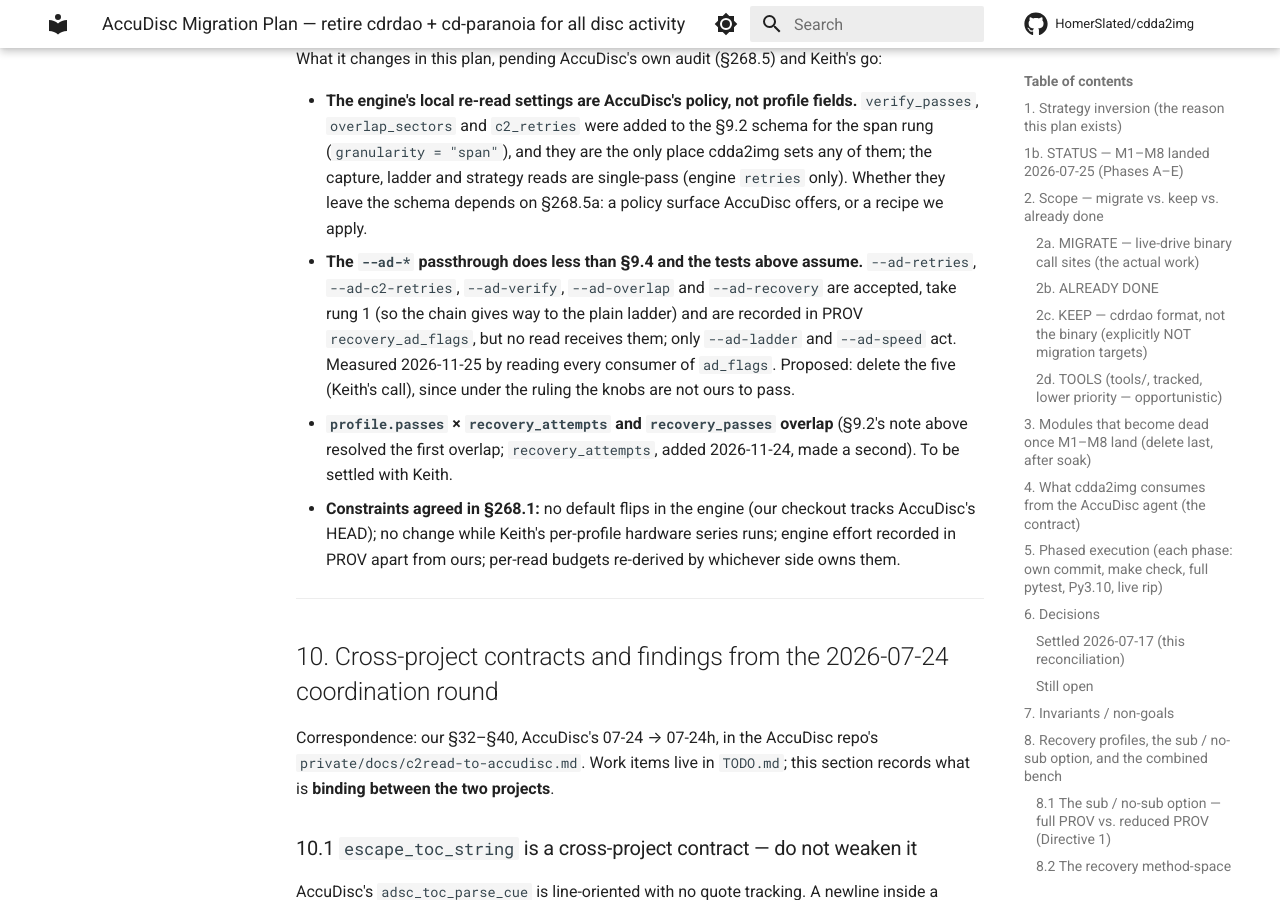
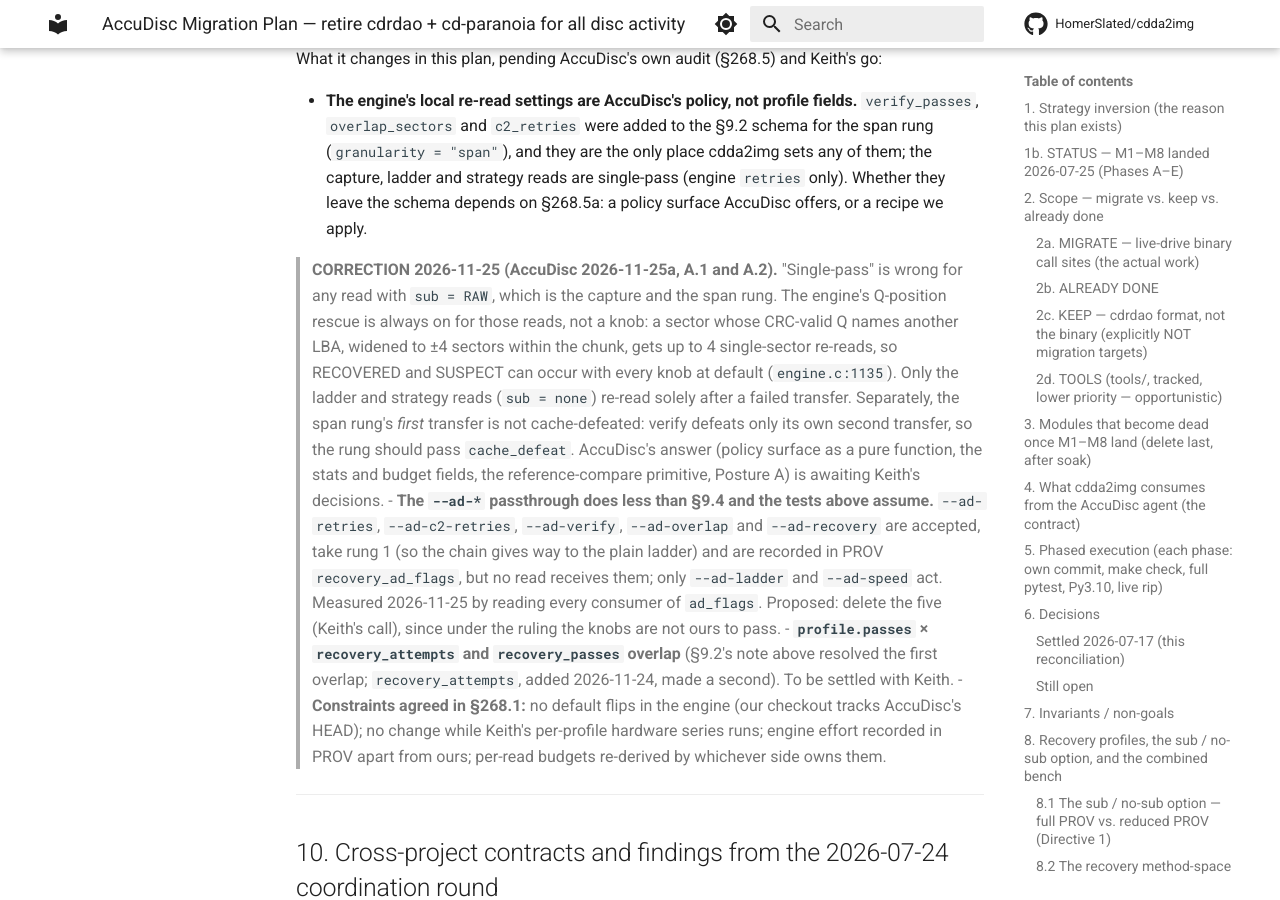
Before and after one commit to HomerSlated/cdda2img, an MkDocs documentation site: the page built from docs/reference/accudisc-migration-plan.md, in a window 1280 px wide and 900 px high, scrolled down 21975 px. Built offline with MkDocs 1.6.1 and Material for MkDocs 9.7.7, drawn with Linux system fonts in a browser that asks for light colours; comment, search, counter and statistics services are not loaded.

Commit message:
docs(plan): correct §9.9 — sub=RAW reads re-read locally; span rung's first transfer is not cache-defeated
AccuDisc's audit (their 2026-11-25a, A.1 and A.2) corrected two claims in
this morning's §9.9 entry, now marked as a correction
rather than rewritten:

- the capture and the span rung pass sub = RAW, so the engine's always-on
  Q-position rescue re-reads mispositioned sectors on them; only the ladder
  and strategy reads (sub = none) re-read solely after a failed transfer;
- verify defeats the cache only before its own second transfer, so the span
  rung's first transfer needs cache_defeat.

Documentation only; no behaviour change.

Co-Authored-By: Claude Opus 5.5 <noreply@anthropic.com>

```diff
--- a/docs/reference/accudisc-migration-plan.md
+++ b/docs/reference/accudisc-migration-plan.md
@@ -846,6 +846,17 @@ What it changes in this plan, pending AccuDisc's own audit (§268.5) and Keith's
   span rung (`granularity = "span"`), and they are the only place cdda2img sets any of them;
   the capture, ladder and strategy reads are single-pass (engine `retries` only). Whether they
   leave the schema depends on §268.5a: a policy surface AccuDisc offers, or a recipe we apply.
+
+  > **CORRECTION 2026-11-25 (AccuDisc 2026-11-25a, A.1 and A.2).** "Single-pass" is wrong
+  > for any read with `sub = RAW`, which is the capture and the span rung. The engine's
+  > Q-position rescue is always on for those reads, not a knob: a sector whose CRC-valid Q
+  > names another LBA, widened to ±4 sectors within the chunk, gets up to 4 single-sector
+  > re-reads, so RECOVERED and SUSPECT can occur with every knob at default
+  > (`engine.c:1135`). Only the ladder and strategy reads (`sub = none`) re-read solely after
+  > a failed transfer. Separately, the span rung's *first* transfer is not cache-defeated:
+  > verify defeats only its own second transfer, so the rung should pass `cache_defeat`.
+  > AccuDisc's answer (policy surface as a pure function, the stats and budget fields, the
+  > reference-compare primitive, Posture A) is awaiting Keith's decisions.
 - **The `--ad-*` passthrough does less than §9.4 and the tests above assume.** `--ad-retries`,
   `--ad-c2-retries`, `--ad-verify`, `--ad-overlap` and `--ad-recovery` are accepted, take
   rung 1 (so the chain gives way to the plain ladder) and are recorded in PROV
```
